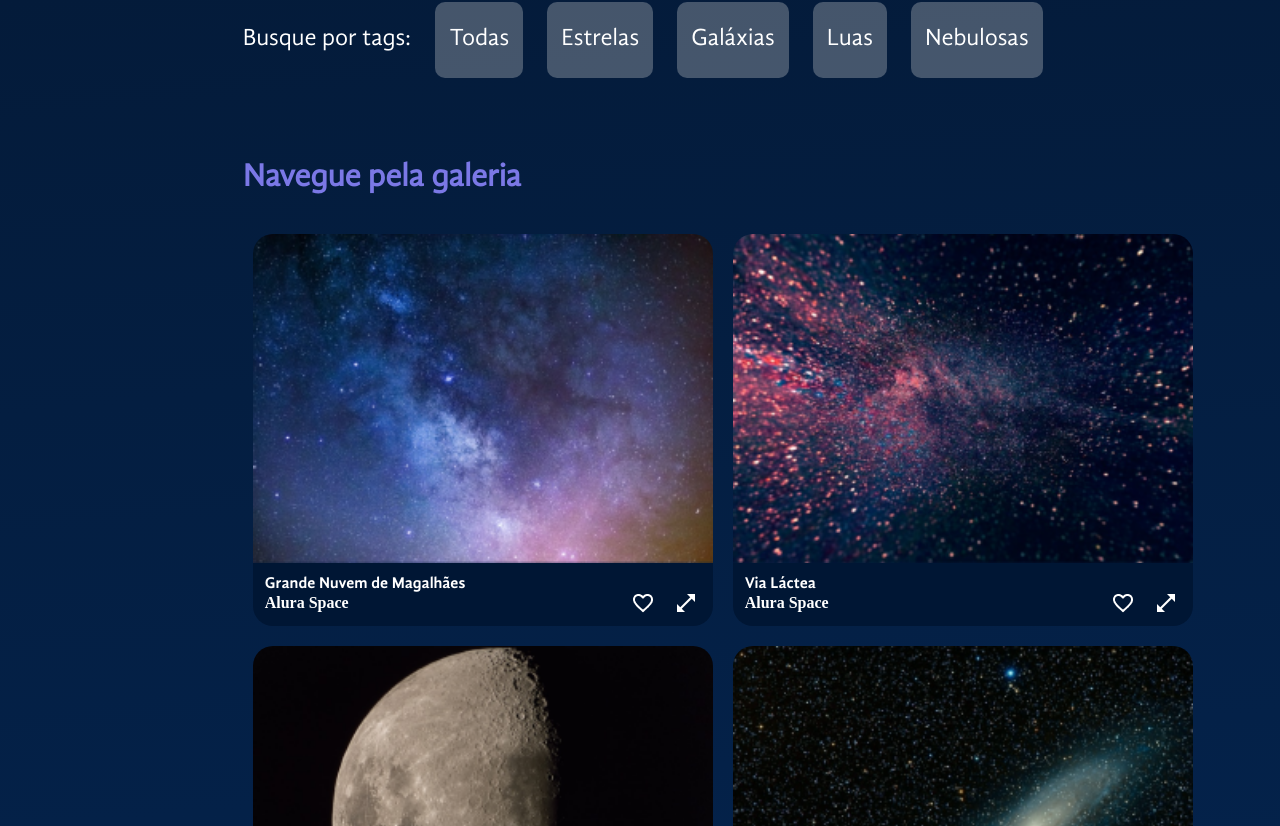
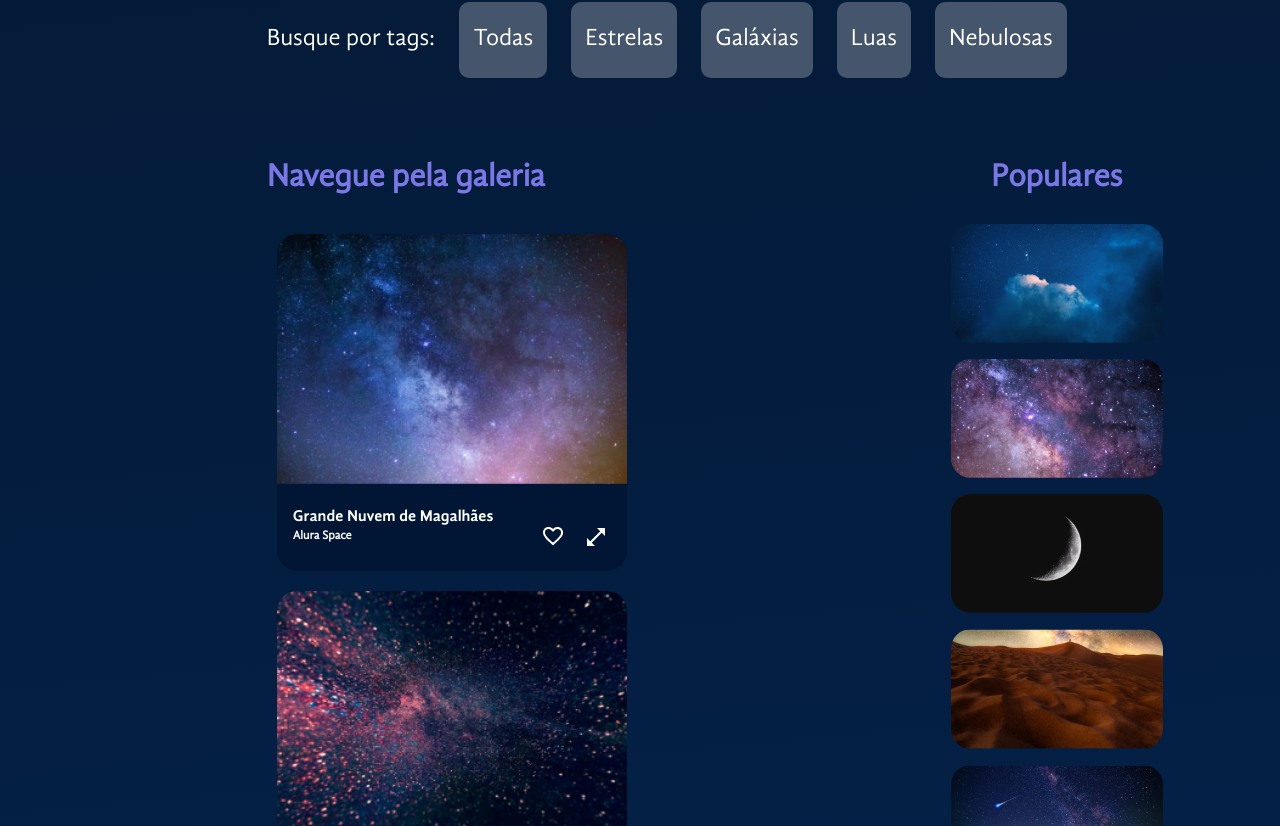
Before and after one commit to Mackenzzy/space-app, a React (Vite) app: page / in a window 1280 px wide. Shown: the part 574-1400 px from the top of the page. Built offline with nearby package versions, Linux system fonts and the light colour scheme.

Commit message:
Corrigidas as posições da galeria

```diff
--- a/src/App.jsx
+++ b/src/App.jsx
@@ -5,10 +5,11 @@ import BarraLateral from "./componentes/BarraLateral"
 import Banner from "./componentes/Banner"
 import bannerBackground from './assets/banner.png'
 import Galeria from "./componentes/Galeria"
-
 import fotos from './fotos.json'
 import { useState } from "react"
 import ModalZoom from "./componentes/ModalZoom"
+import Populares from "./componentes/Galeria/Populares"
+import Tags from "./componentes/Galeria/Tags"
 
 const FundoGradiente = styled.div`
   background: linear-gradient(174.61deg, #041833 4.16%, #04244F 48%, #154580 96.76%);
@@ -17,8 +18,8 @@ const FundoGradiente = styled.div`
 `
 
 const AppContainer = styled.div`
-  width: 1440px;
-  margin: 0 auto;
+  width: 1024px;
+  margin: 0px 24px;
   max-width: 100%;
 `
 
@@ -30,7 +31,12 @@ const MainContainer = styled.main`
 const ConteudoGaleria = styled.section`
   display: flex;
   flex-direction: column;
+  width: 100%;
   flex-grow: 1;
+  `
+const GaleriaDiv = styled.div`
+  display: flex;
+  flex-direction: column;
 `
 
 const App = () => {
@@ -38,7 +44,7 @@ const App = () => {
   const [fotoSelecionada, setFotoSelecionada] = useState(null)
 
   const aoAlternarFavorito = (foto) => {
-    if (foto.id === fotoSelecionada?.id){
+    if (foto.id === fotoSelecionada?.id) {
       setFotoSelecionada({
         ...fotoSelecionada,
         favorita: !fotoSelecionada.favorita
@@ -46,7 +52,7 @@ const App = () => {
     }
 
     setFotosDaGaleria(fotosDaGaleria.map(fotoDaGaleria => {
-      return{
+      return {
         ...fotoDaGaleria,
         favorita: fotoDaGaleria.id === foto.id ? !foto.favorita : fotoDaGaleria.favorita
       }
@@ -65,12 +71,15 @@ const App = () => {
               texto="A galeria mais completa de fotos do espaço!"
               backgroundImage={bannerBackground}
             />
-            <Galeria
-              aoFotoSelecionada={foto => setFotoSelecionada(foto)}
-              aoAlternarFavorito={aoAlternarFavorito}
-              fotos={fotosDaGaleria}
-            />
+            <GaleriaDiv>
+              <Galeria
+                aoFotoSelecionada={foto => setFotoSelecionada(foto)}
+                aoAlternarFavorito={aoAlternarFavorito}
+                fotos={fotosDaGaleria}
+              />
+            </GaleriaDiv>
           </ConteudoGaleria>
+
         </MainContainer>
       </AppContainer>
       <ModalZoom
--- a/src/componentes/Galeria/imagem/index.jsx
+++ b/src/componentes/Galeria/imagem/index.jsx
@@ -3,41 +3,50 @@ import { styled } from "styled-components"
 import BotaoIcone from "../../BotaoIcone"
 
 const Galeria = styled.section`
-    display: inline-flex;
+    flex-wrap: wrap;
     padding: 10px;
 
 `
 
 const Figure = styled.figure`
     width: ${props => props.$expandida ? '90%' : '460px'};
-    max-width: 100%;
+    max-width:350px;
     margin: 0;
     display: flex;
     flex-direction: column;
+    border-radius: 20px;
     overflow: hidden;
+
     & > img {
         max-width: 100%;
-        border-radius: 20px 20px 0 0;
         &:hover{
         transform: scale(1.1);
         transition: all 1.0s;
+
+
     }
     }
     figcaption {
+        font-family: 'GandhiSansRegular';
+        gap: 8px;
         background-color: #001634;
         border-radius: 0px 0px 20px 20px;
         color: white;
         box-sizing: border-box;
-        padding: 12px;
+        padding: 24px 16px;
+
         h3 {
             font-family: 'GandhiSansBold';
+            font-size: 16px;
         }
         h4 {
+            font-family: 'GandhiSansRegular';
+            font-size: 12px;
             flex-grow: 1;
+
         }
         h3, h4 {
             margin: 0;
-            font-size: 16px;
         }
     }
 `
@@ -46,6 +55,7 @@ const Rodape = styled.footer`
     display: flex;
     justify-content: space-between;
     align-items: center;
+    overflow: hidden;
 `
 
 const Imagem = ({ foto, expandida = false, aoZoomSolicitado, aoAlternarFavorito }) => {
--- a/src/componentes/Galeria/index.jsx
+++ b/src/componentes/Galeria/index.jsx
@@ -1,22 +1,38 @@
 import Titulo from "../Titulo"
+import styled from "styled-components"
+import Imagem from "./imagem"
 import Tags from "./Tags"
 import Populares from "./Populares"
-import styled from "styled-components"
-import Imagem from "./imagem"
 
+const SecaoGaleria = styled.section`
+    display: flex;
+    flex-direction: row;
+    flex-wrap: wrap;
+    flex-grow: 1;
 
+    `
 const GaleriaContainer = styled.div`
     display: flex;
+    flex-direction: row;
     flex-wrap: wrap;
+    width: 70vw;
+
 `
 const SecaoFluida = styled.section`
-
+    width:10vw;
+    display: flex;
+    flex-direction: row;
+    flex-wrap: wrap;
     flex-grow: 1;
+    justify-content: space-between;
 `
 const Galeria = ({ fotos = [], aoFotoSelecionada, aoAlternarFavorito }) => {
     return (
+
         <>
             <Tags />
+
+
 
             <GaleriaContainer>
                 <SecaoFluida>
@@ -24,17 +40,23 @@ const Galeria = ({ fotos = [], aoFotoSelecionada, aoAlternarFavorito }) => {
                         Navegue pela galeria
                 </Titulo>
 
+
+                    <SecaoGaleria>
+
                         {fotos.map((foto =>
                             <Imagem
                                 aoZoomSolicitado={aoFotoSelecionada}
-                            aoAlternarFavorito ={aoAlternarFavorito}
+                                aoAlternarFavorito={aoAlternarFavorito}
                                 key={foto.id}
                                 foto={foto}
                             />))}
 
 
+                    </SecaoGaleria>
+
                 </SecaoFluida>
                 <Populares />
+
             </GaleriaContainer>
 
 
--- a/src/componentes/ModalZoom/index.jsx
+++ b/src/componentes/ModalZoom/index.jsx
@@ -17,7 +17,7 @@ const DialogEstilizado = styled.dialog`
     background: transparent;
     padding: 0;
     border: 0;
-    width: 1156px;
+    width: 100%;
     display: flex;
     justify-content: center;
     form {
```
Lines whose indentation alone changed are shown as unchanged.
